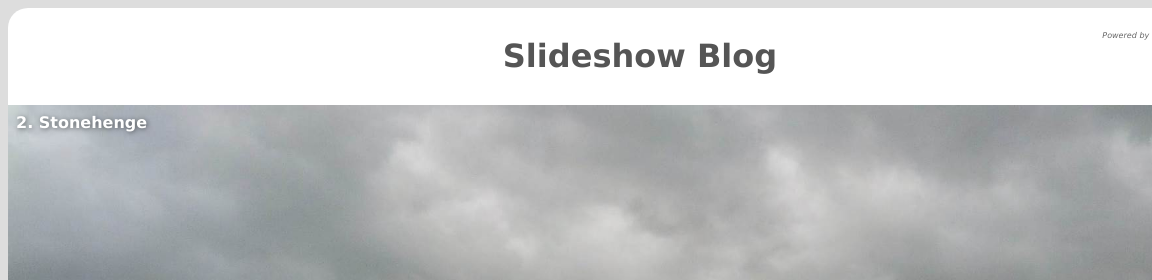
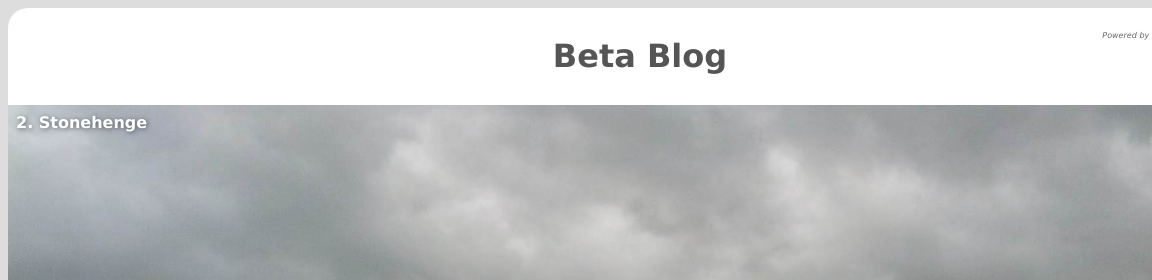
Before and after one commit to asaraco/slideshowblog, a plain HTML site: page index.html in a window 1280 px wide. Shown: the top 280 px of the page, 0-1152 px from the left. Drawn offline with Linux system fonts and the light colour scheme; a web font is replaced by a local one.

Commit message:
Changed index.html to have 'Beta Blog' title

```diff
--- a/index.html
+++ b/index.html
@@ -37,7 +37,7 @@
 				<a href="https://angularjs.org/" target="blank"><img src="/res/img/logos/AngularJS-small.png" alt="Angular.JS"/></a> &nbsp
 				<a href="https://jquery.com/" target="blank"><img src="/res/img/logos/JQuery_logo.png" alt="jQuery"/></a></i>
 			</div>
-			<h1>Slideshow Blog</h1>
+			<h1>Beta Blog</h1>
 			<nav-bar></nav-bar>
 		</div>
 
```
